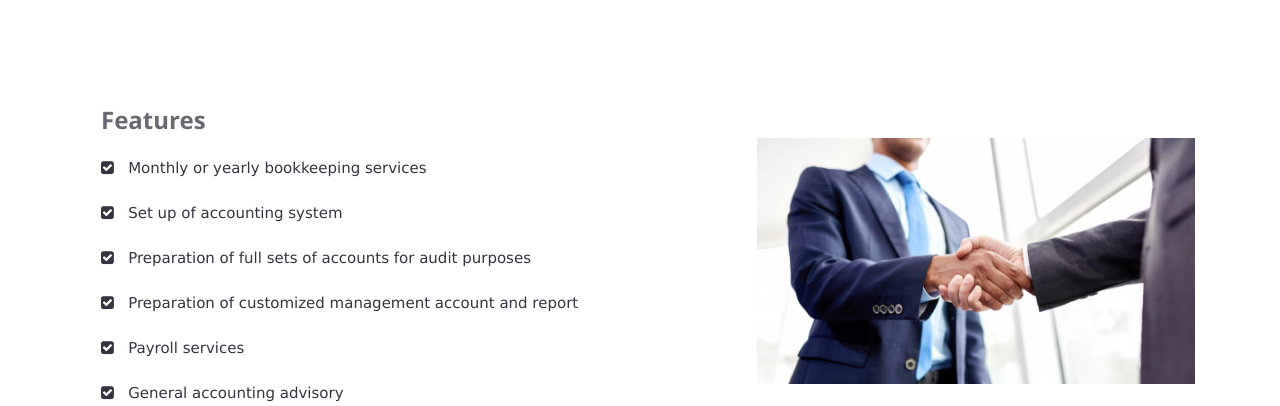
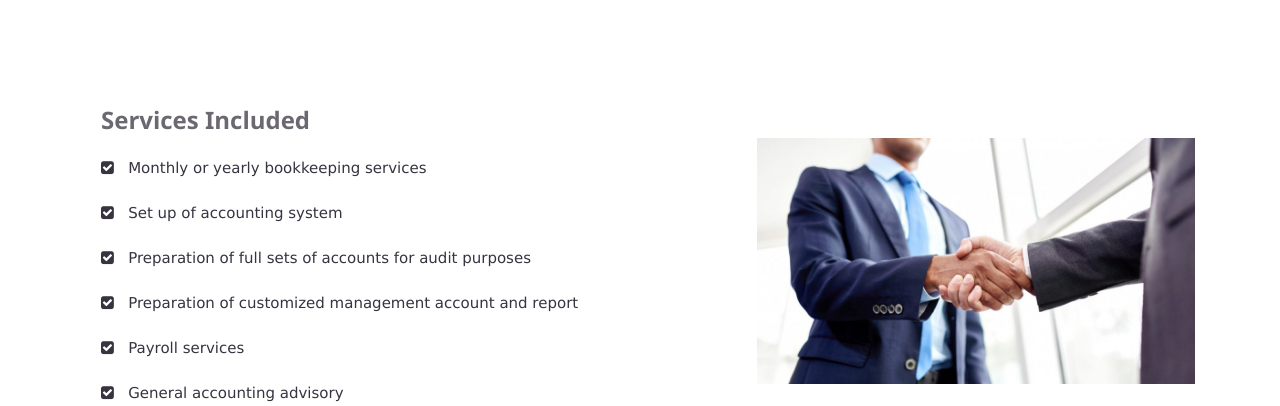
Before and after one commit to eryanyao/ddl-php-employee-project, a PHP site: page /services.php?id=1 in a window 1280 px wide. Shown: the part 1110-1516 px from the top of the page. Run offline with PHP 8.4, Linux system fonts and the light colour scheme; data comes from the database, SQL or seed files in the repository; some libraries are stand-ins or nearby versions; some web fonts are replaced.

Commit message:
Update services.php

```diff
--- a/services.php
+++ b/services.php
@@ -112,7 +112,7 @@
   <div class="container">
     <div class="row align-items-center">
       <div class="col-lg-7 wow fadeIn">
-      <h3 class="mb-4 w3-margin-left"><strong>Features</strong></h3>
+      <h3 class="mb-4 w3-margin-left"><strong>Services Included </strong></h3>
       <p class="mb-4"><i class="fa fa-check-square w3-margin-left"></i> &nbsp;&nbsp;<?php echo $line1; ?></p>
 
       <p class="mb-4"><i class="fa fa-check-square w3-margin-left"></i> &nbsp;&nbsp;<?php echo $line2; ?></p>
```
